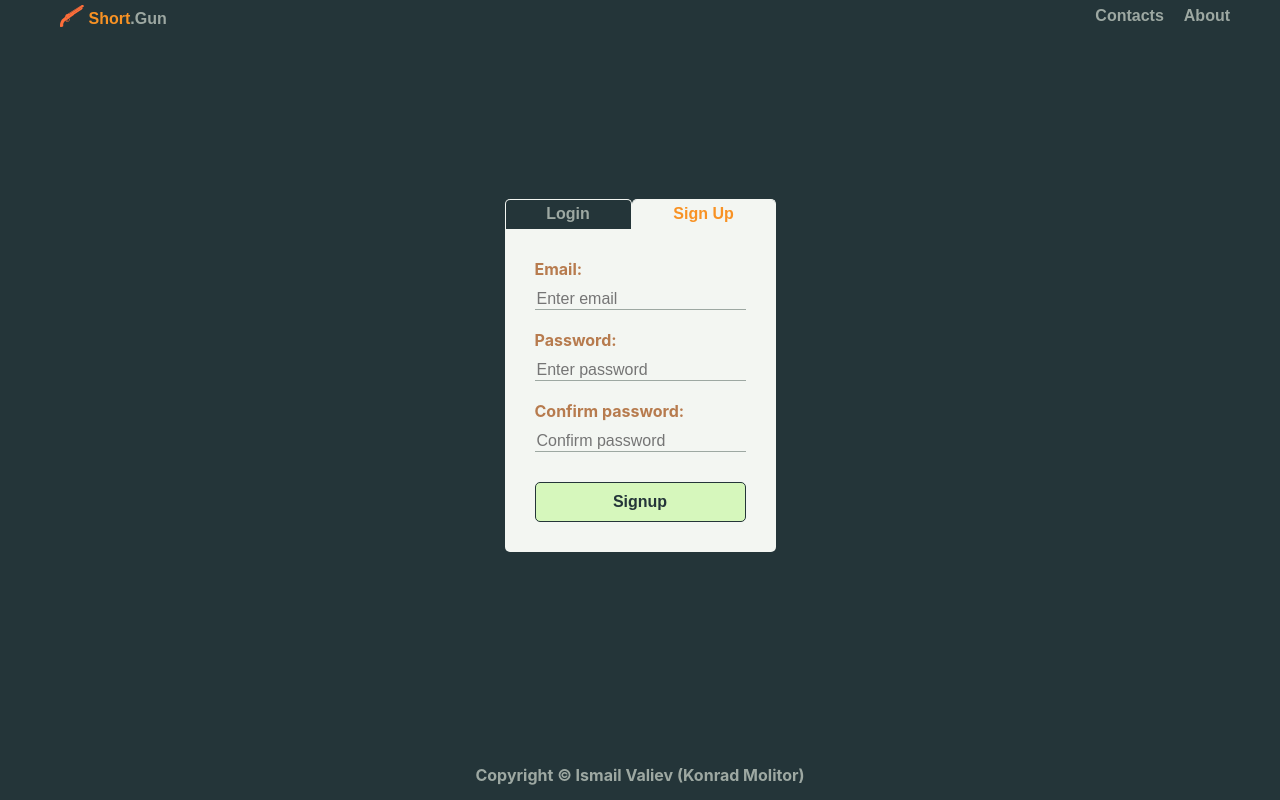
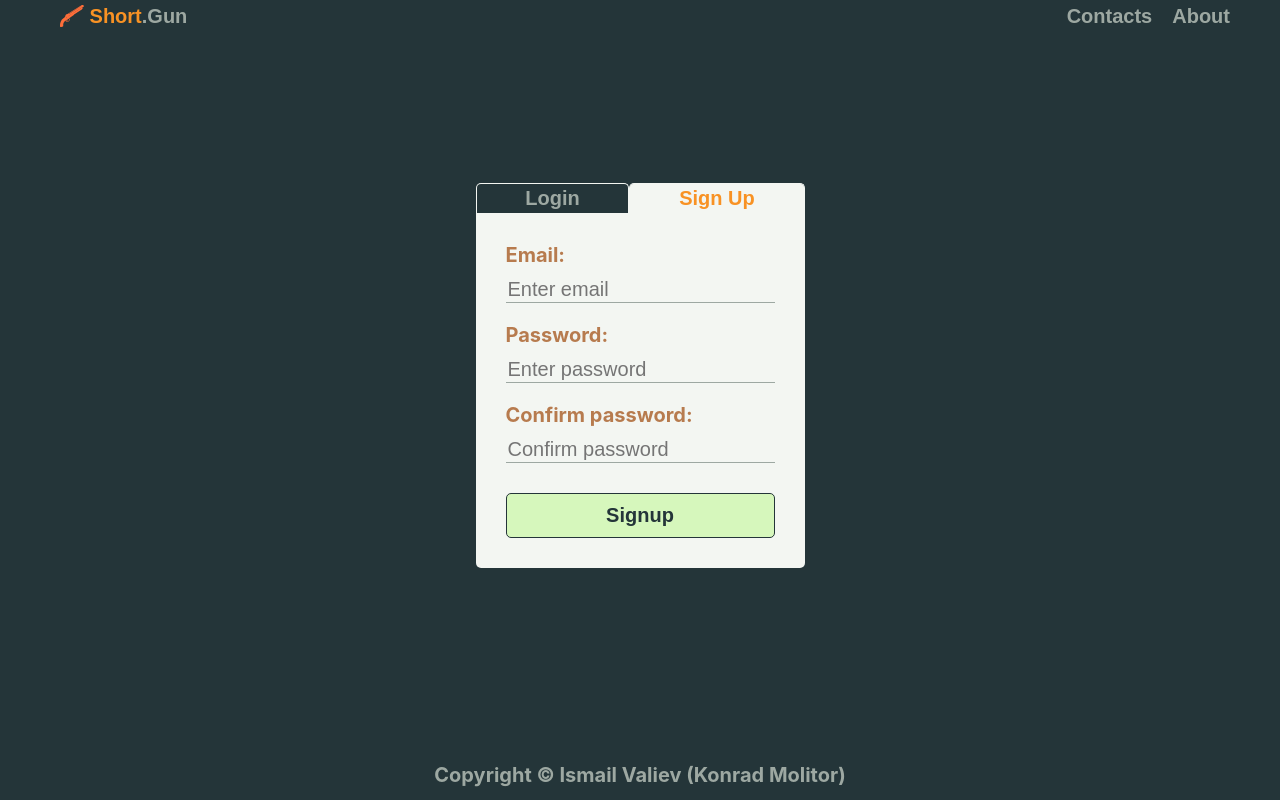
Before and after one commit to konrad-molitor/shortgun-web-front, a React (Create React App) app: page / in a window 1280 px wide. Built offline with nearby package versions, Linux system fonts and the light colour scheme.

Commit message:
introduced global text size variable

```diff
--- a/src/components/About.tsx
+++ b/src/components/About.tsx
@@ -22,7 +22,7 @@ const StyledAboutWrapper = styled.div`
     align-self: center;
   }
   > p {
-    font-size: 1.6rem;
+    font-size: ${props => props.theme.defaults.fontSize};
   }
 
   > button {
@@ -30,7 +30,7 @@ const StyledAboutWrapper = styled.div`
     background: ${props => props.theme.semantics.info};
     border: none;
     color: ${props => props.theme.colors.light};
-    font-size: 1.6rem;
+    font-size: ${props => props.theme.defaults.fontSize};
     font-weight: bolder;
     padding: 10px;
     border-radius: 5px;
--- a/src/components/Contacts.tsx
+++ b/src/components/Contacts.tsx
@@ -7,7 +7,7 @@ const StyledContactsWrapper = styled.div`
   padding: 50px;
   display: flex;
   flex-direction: column;
-  font-size: 1.6rem;
+  font-size: ${props => props.theme.defaults.fontSize};
   color: ${props => props.theme.colors.dark};
   width: 80%;
 
@@ -47,7 +47,7 @@ const StyledContactsWrapper = styled.div`
     }
 
     > button {
-      font-size: 1.6rem;
+      font-size: ${props => props.theme.defaults.fontSize};
       padding: 5px;
       background: ${props => props.theme.semantics.success};
       border: 1px solid ${props => props.theme.colors.dark};
--- a/src/components/Footer.tsx
+++ b/src/components/Footer.tsx
@@ -11,7 +11,7 @@ const StyledFooter = styled.div`
     padding: 0;
     margin: 0;
     font-weight: bold;
-    font-size: 1.6rem;
+    font-size: ${props => props.theme.defaults.fontSize};
 `;
 
 
--- a/src/components/Profile.tsx
+++ b/src/components/Profile.tsx
@@ -47,14 +47,14 @@ const StyledShortCutItem = styled.div`
   > button {
     background: ${props => props.theme.semantics.danger};
     color: ${props => props.theme.colors.light};
-    font-size: 1.6rem;
+    font-size: ${props => props.theme.defaults.fontSize};
     padding: 1rem;
     border: 1px solid ${props => props.theme.colors.dark};
     border-radius: 5px;
 
     @media only screen and (max-width: 768px) {
       padding: 0.5rem;
-      font-size: 1.6rem;
+      font-size: ${props => props.theme.defaults.fontSize};
     }
   }
 `;
@@ -70,18 +70,18 @@ const StyledAddShortcutForm = styled.div`
     {
         width: auto;
         padding: 1rem;
-        font-size: 1.6rem;
+        font-size: ${props => props.theme.defaults.fontSize};
         border-radius: 0;
     }
 
   > form {
     display: flex;
     flex-direction: column;
-    font-size: 1.6rem;
+    font-size: ${props => props.theme.defaults.fontSize};
     color: ${props => props.theme.colors.dark};
 
     @media only screen and (max-width: 768px) {
-      font-size: 1.6rem;
+      font-size: ${props => props.theme.defaults.fontSize};
     }
 
     > * {
@@ -92,7 +92,7 @@ const StyledAddShortcutForm = styled.div`
     > label {
       margin-bottom: 0.5rem;
       @media only screen and (max-width: 768px) {
-        font-size: 1.6rem;
+        font-size: ${props => props.theme.defaults.fontSize};
       }
     }
 
@@ -101,11 +101,11 @@ const StyledAddShortcutForm = styled.div`
       padding: 0.5rem;
       border: 1px solid ${props => props.theme.colors.dark};
       border-radius: 5px;
-      font-size: 1.6rem;
+      font-size: ${props => props.theme.defaults.fontSize};
       color: ${props => props.theme.colors.dark};
 
       @media only screen and (max-width: 768px) {
-        font-size: 1.6rem;
+        font-size: ${props => props.theme.defaults.fontSize};
       }
     }
   }
--- a/src/components/Start.tsx
+++ b/src/components/Start.tsx
@@ -26,7 +26,7 @@ const StyledForm = styled.form`
   flex-direction: column;
   color: ${props => props.theme.colors.accent};
   font-weight: bold;
-  font-size: 1.6rem;
+  font-size: ${props => props.theme.defaults.fontSize};
   height: 60%;
   > input {
     margin-bottom: 20px;
@@ -34,7 +34,7 @@ const StyledForm = styled.form`
     border-bottom: 1px solid ${props => props.theme.colors.regular};
     background: ${props => props.theme.colors.light};
     color: ${props => props.theme.colors.regular};
-    font-size: 1.6rem;
+    font-size: ${props => props.theme.defaults.fontSize};
     font-weight: lighter;
 
     &:focus {
@@ -50,7 +50,7 @@ const StyledForm = styled.form`
     background: ${props => props.theme.semantics.success};
     border: 1px solid ${props => props.theme.colors.dark};
     color: ${props => props.theme.colors.dark};
-    font-size: 1.6rem;
+    font-size: ${props => props.theme.defaults.fontSize};
     font-weight: bold;
     border-radius: 5px;
     margin-top: 10px;
@@ -62,7 +62,7 @@ const ErrorLabel = styled.div`
   background: ${props => props.theme.semantics.danger};
   color: ${props => props.theme.colors.dark};
   padding: 1rem;
-  font-size: 1.6rem;
+  font-size: ${props => props.theme.defaults.fontSize};
   margin-top: 1rem;
   margin-bottom: 1rem;
 `;
--- a/src/elements/Navbar.tsx
+++ b/src/elements/Navbar.tsx
@@ -12,8 +12,8 @@ const StyledNav = styled.nav`
     background: ${props => props.theme.colors.dark};
     color: ${props => props.theme.colors.regular};
     font-family: sans-serif;
-    padding: 5px 20px;
-    font-size: 1.6rem;
+    padding: 0.5rem 2rem;
+    font-size: ${props => props.theme.defaults.fontSize};
     font-weight: bold;
 `;
 
@@ -43,12 +43,12 @@ const StyledLink = styled(Link)`
 
 const StyledTextAccent = styled('span')`
     color: ${props => props.theme.colors.main};
-    font-size: 1.6rem;
+    font-size: ${props => props.theme.defaults.fontSize};
 `;
 
 const StyledTextDark = styled('span')`
     color: ${props => props.theme.colors.regular};
-    font-size: 1.6rem;
+    font-size: ${props => props.theme.defaults.fontSize};
 `;
 
 interface StyledItemProps {
@@ -58,14 +58,14 @@ interface StyledItemProps {
 const StyledItem = styled.li<StyledItemProps>`
     display: block;
     width: auto;
-    margin: 0 10px 0 10px;
+    margin: 0 1rem 0 1rem;
 
     @media only screen and (max-width: 768px)
     {
         width: 100%;
         text-align: center;
         order: 2;
-        margin: 10px;
+        margin: 1rem;
         display: ${props => props.display ? "block" : "none"};
     }
 
@@ -112,7 +112,7 @@ interface StyledLogoutButtonProps {
 
 const StyledLogoutButton = styled.button<StyledLogoutButtonProps>`
     background: ${props => props.theme.colors.accent};
-    font-size: 1.6rem;
+    font-size: ${props => props.theme.defaults.fontSize};
     font-weight: bold;
     border: 0;
     color: ${props => props.theme.colors.dark};
--- a/src/elements/Tabs.tsx
+++ b/src/elements/Tabs.tsx
@@ -69,7 +69,7 @@ const StyledTab = styled.li`
         border: none;
         height: 100%;
         color: ${props => props.theme.colors.regular};
-        font-size: 1.6rem;
+        font-size: ${props => props.theme.defaults.fontSize};
         font-weight: bold;
         border-top-right-radius: 3px;
         border-top-left-radius: 3px;
--- a/src/elements/combinedInput.tsx
+++ b/src/elements/combinedInput.tsx
@@ -32,7 +32,7 @@ const StyledTextInput = styled.input<{backgroundColor?: string, textColor?: stri
     border-top-left-radius: 5px;
     border-bottom-left-radius: 5px;
     margin-right: 0;
-    font-size: 1.6rem;
+    font-size: ${props => props.theme.defaults.fontSize};
     padding: 5px;
     color: ${props => props.textColor || props.theme.colors.dark};
 
@@ -42,7 +42,7 @@ const StyledTextInput = styled.input<{backgroundColor?: string, textColor?: stri
 
     @media only screen and (max-width: 768px)
     {
-        font-size: 1.6rem;
+        font-size: ${props => props.theme.defaults.fontSize};
         padding: 2.5px;
 
         > * {
@@ -57,12 +57,12 @@ const StyledButton = styled.button<{backgroundColor?: string, textColor?: string
     border-top-right-radius: 5px;
     border-bottom-right-radius: 5px;
     margin-left: -1px;
-    font-size: 1.6rem;
+    font-size: ${props => props.theme.defaults.fontSize};
     color: ${props => props.textColor || props.theme.colors.dark};
 
     @media only screen and (max-width: 768px)
     {
-        font-size: 1.6rem;
+        font-size: ${props => props.theme.defaults.fontSize};
 
     }
 `;
--- a/src/theme.ts
+++ b/src/theme.ts
@@ -12,6 +12,9 @@ const theme = {
         success: "#d6f7bc",
         warning: "#fc970c",
         danger: "#f44336"
+    },
+    defaults: {
+        fontSize: "2rem"
     }
 }
 
```
